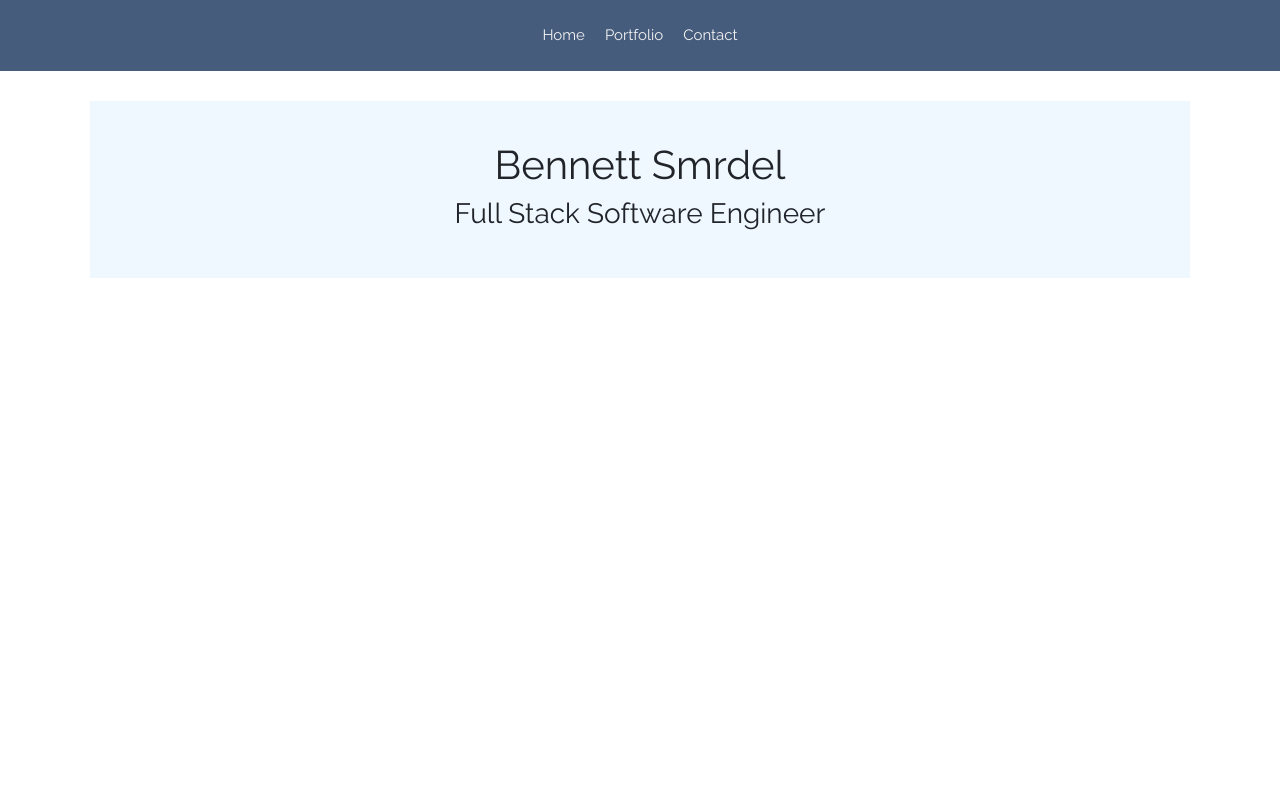
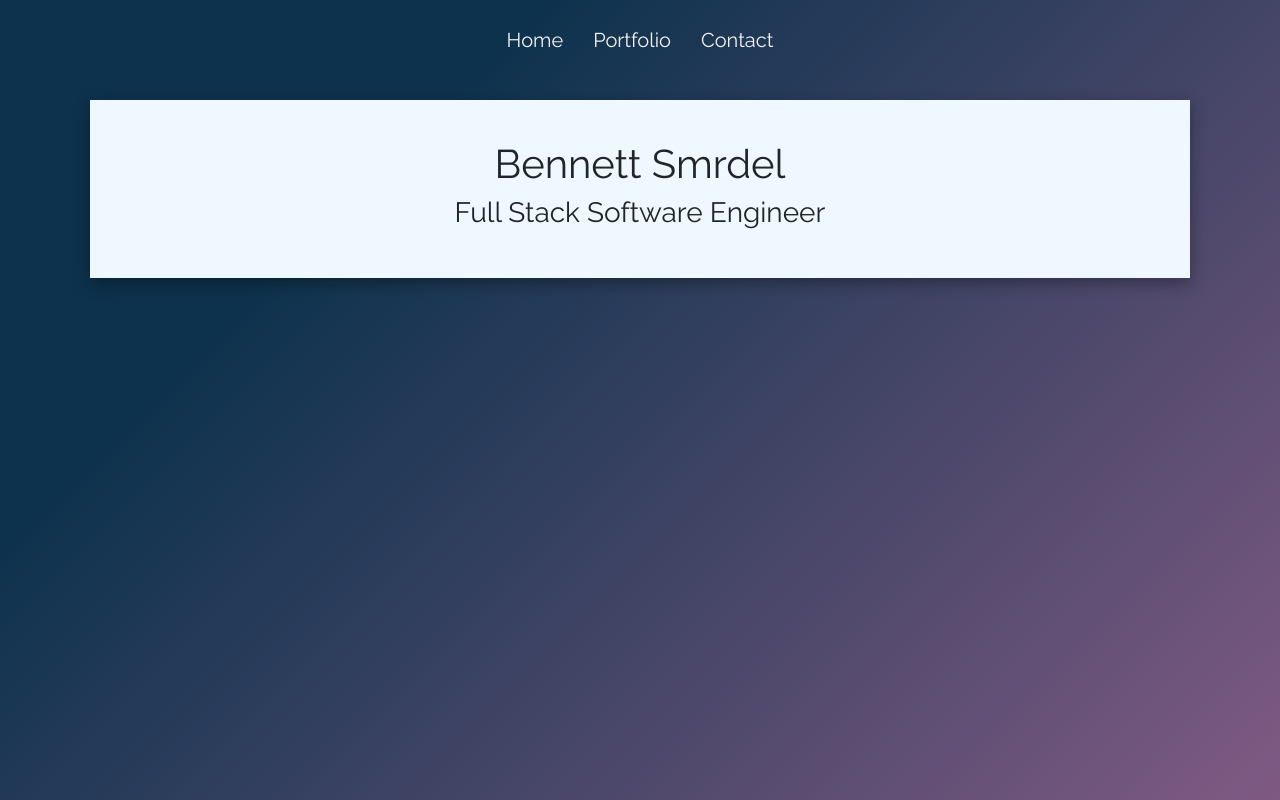
Before and after one commit to bsmrdel101/Portfolio-Website, a React (Create React App) app: page /#/home in a window 1280 px wide. Built offline with nearby package versions, Linux system fonts and the light colour scheme.

Commit message:
added a background gradient and reworked the navbar design

```diff
--- a/src/components/App/App.css
+++ b/src/components/App/App.css
@@ -7,6 +7,9 @@ body,
 body {
   font-family: 'Raleway', sans-serif;
   margin: 0px;
+  /* Gradient background */
+  background-color: #7f5a83;
+  background-image: linear-gradient(315deg, #7f5a83 0%, #0d324d 74%);
 }
 
 img {
--- a/src/components/Header/Header.css
+++ b/src/components/Header/Header.css
@@ -2,4 +2,5 @@
     text-align: center;
     padding: 40px;
     background-color: aliceblue;
+    box-shadow: rgba(0, 0, 0, 0.35) 0px 5px 15px;
 }
--- a/src/components/Nav/Nav.css
+++ b/src/components/Nav/Nav.css
@@ -5,7 +5,6 @@
   align-items: center;
 
   margin: 0 0 30px;
-  background-color: #465c7c;
   overflow: hidden;
 }
 
@@ -24,11 +23,10 @@
 .navLink {
   display: inline-block;
   color: #f2f2f2;
-  background-color: #465c7c;
   text-align: center;
   padding: 24px 10px;
   text-decoration: none;
-  font-size: 15px;
+  font-size: 20px;
 
   /* these last two make the logout button in
   the nav bar look like another link */
@@ -36,9 +34,11 @@
   cursor: pointer;
   outline: 0;
   transition: ease 0.3s;
+  margin-top: 10px;
+  padding: 15px;
 }
 
 .navLink:hover {
-  background-color: #526b91;
+  color: #f2f2f2;
   transform: scale(1.08, 1.08);
 }
```
Also changed, not shown: package.json (+7 -1 lines).
